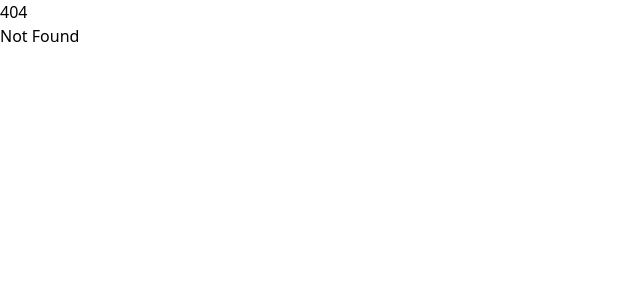
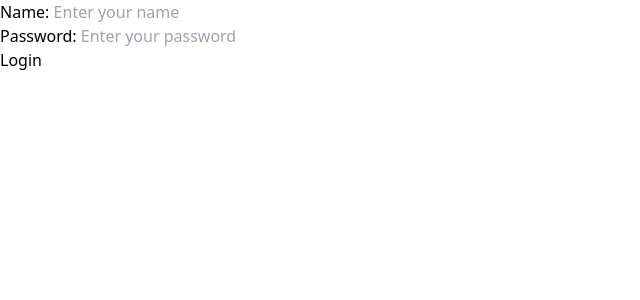
Before and after one commit to naveenterance/svelte-pokemonapi, a SvelteKit app: page /auth/login in a window 1280 px wide. Before the commit this address had no page. Shown: the top 300 px of the page, without its empty margins (0-640 px from the left). Built offline with nearby package versions, Linux system fonts and the light colour scheme.

Commit message:
added login

```diff
--- /dev/null
+++ b/src/routes/auth/login/+error.svelte
@@ -0,0 +1,5 @@
+<script lang="ts">
+	import { page } from '$app/stores';
+</script>
+
+<h1>{$page.status}: {$page.error?.message}</h1>
--- /dev/null
+++ b/src/routes/auth/login/+layout.svelte
@@ -0,0 +1,8 @@
+<script lang="ts">
+	import type { Snippet } from 'svelte';
+	import type { LayoutData } from './$types';
+
+	let { data, children }: { data: LayoutData; children: Snippet } = $props();
+</script>
+
+{@render children()}
--- /dev/null
+++ b/src/routes/auth/login/+page.server.ts
@@ -0,0 +1,38 @@
+import { fail } from '@sveltejs/kit';
+
+export const actions = {
+	login: async ({ request }) => {
+		const formData = await request.formData();
+		const name = formData.get('name');
+		const password = formData.get('password');
+
+		try {
+			const response = await fetch(
+				'https://chat-node-naveenterances-projects.vercel.app/users/login',
+				{
+					method: 'POST',
+					headers: {
+						'Content-Type': 'application/json',
+						'Access-Control-Allow-Credentials': 'true',
+						'Access-Control-Allow-Origin': '*',
+						'Access-Control-Allow-Methods': 'GET,OPTIONS,PATCH,DELETE,POST,PUT',
+						'Access-Control-Allow-Headers':
+							'X-CSRF-Token, X-Requested-With, Accept, Accept-Version, Content-Length, Content-MD5, Content-Type, Date, X-Api-Version'
+					},
+					body: JSON.stringify({ name, password })
+				}
+			);
+
+			const data = await response.json();
+
+			if (response.ok) {
+				return { success: true, token: data.token };
+			} else {
+				return fail(400, { error: 'Invalid credentials' });
+			}
+		} catch (error) {
+			console.error('Failed to login:', error);
+			return fail(500, { error: 'Internal server error' });
+		}
+	}
+};
--- /dev/null
+++ b/src/routes/auth/login/+page.svelte
@@ -0,0 +1,32 @@
+<script>
+	const { form } = $props();
+	$inspect(form);
+</script>
+
+<div>
+	<form method="POST" action="?/login">
+		<div>
+			<label for="name">Name:</label>
+			<input type="text" id="name" name="name" placeholder="Enter your name" required />
+		</div>
+
+		<div>
+			<label for="password">Password:</label>
+			<input
+				type="password"
+				id="password"
+				name="password"
+				placeholder="Enter your password"
+				required
+			/>
+		</div>
+
+		<div>
+			<button type="submit">Login</button>
+		</div>
+
+		{#if form?.error}
+			<p style="color: red;">{form.error}</p>
+		{/if}
+	</form>
+</div>
--- /dev/null
+++ b/src/routes/auth/login/+page.ts
@@ -0,0 +1,5 @@
+import type { PageLoad } from '../$types';
+
+export const load = (async () => {
+	return {};
+}) satisfies PageLoad;
--- /dev/null
+++ b/src/routes/auth/signup/+error.svelte
@@ -0,0 +1,5 @@
+<script lang="ts">
+	import { page } from '$app/stores';
+</script>
+
+<h1>{$page.status}: {$page.error?.message}</h1>
--- /dev/null
+++ b/src/routes/auth/signup/+layout.svelte
@@ -0,0 +1,8 @@
+<script lang="ts">
+	import type { Snippet } from 'svelte';
+	import type { LayoutData } from './$types';
+
+	let { data, children }: { data: LayoutData; children: Snippet } = $props();
+</script>
+
+{@render children()}
--- /dev/null
+++ b/src/routes/auth/signup/+page.server.ts
@@ -0,0 +1,5 @@
+import type { PageServerLoad } from './$types';
+
+export const load = (async () => {
+	return {};
+}) satisfies PageServerLoad;
--- /dev/null
+++ b/src/routes/auth/signup/+page.svelte
@@ -0,0 +1,5 @@
+<script lang="ts">
+	import type { PageData } from './$types';
+
+	let { data }: { data: PageData } = $props();
+</script>
--- /dev/null
+++ b/src/routes/auth/signup/+page.ts
@@ -0,0 +1,5 @@
+import type { PageLoad } from './$types';
+
+export const load = (async () => {
+	return {};
+}) satisfies PageLoad;
```
